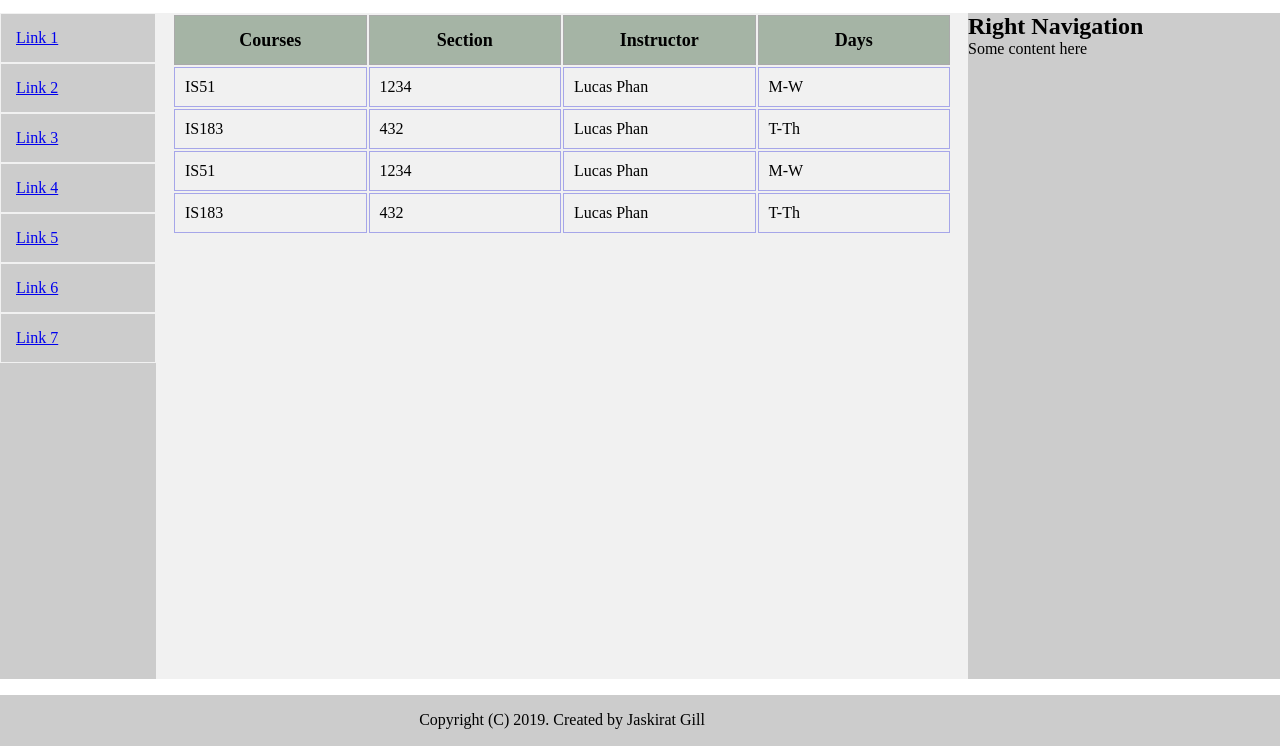
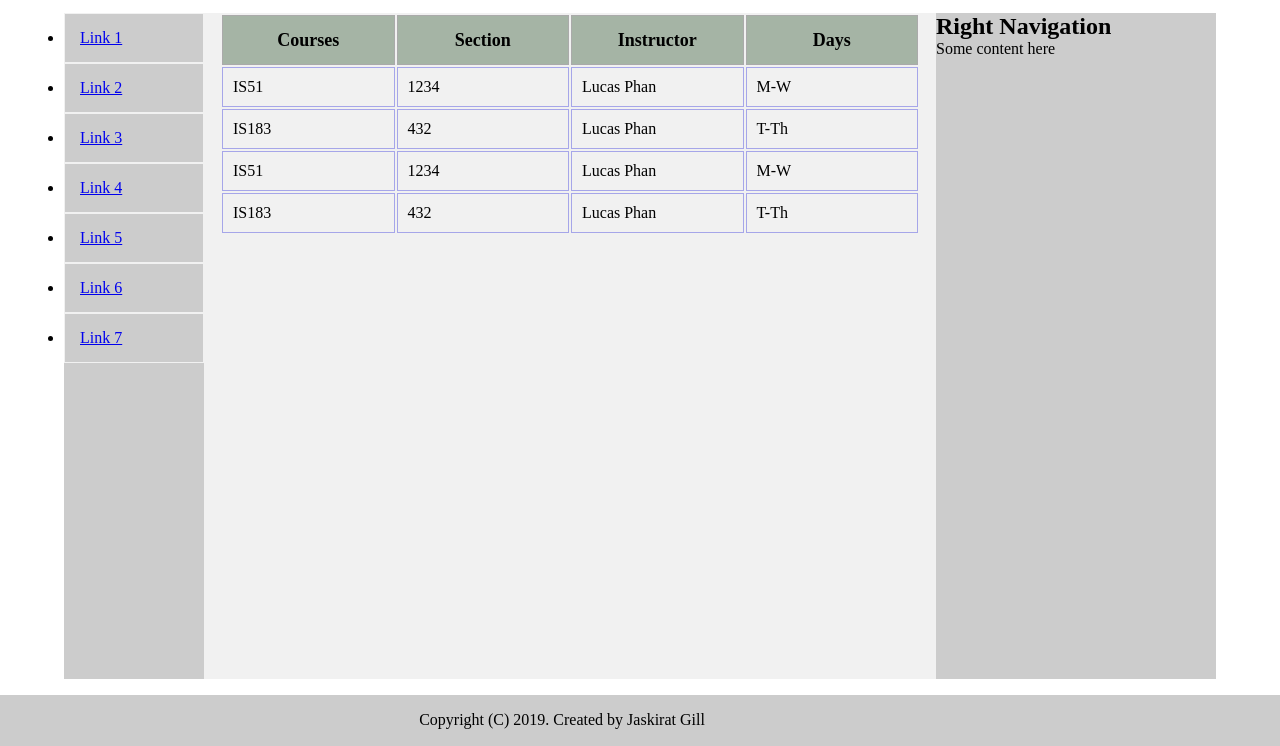
Before and after one commit to Jshergill22/LA3, a plain HTML site: page courses.html in a window 1280 px wide. Shown: the part 54-800 px from the top of the page. Drawn offline with Linux system fonts and the light colour scheme; files whose address does not match are found by name.

```diff
--- a/css/courses.css
+++ b/css/courses.css
@@ -1,3 +1,4 @@
+
 * {
             margin: 0px;
             padding: 0px;
@@ -38,6 +39,8 @@
 
         .r2 {
             background-color: #f1f1f1;
+            width: 90%;
+            margin: 0px auto;
         }
 
         .r3 {
```
